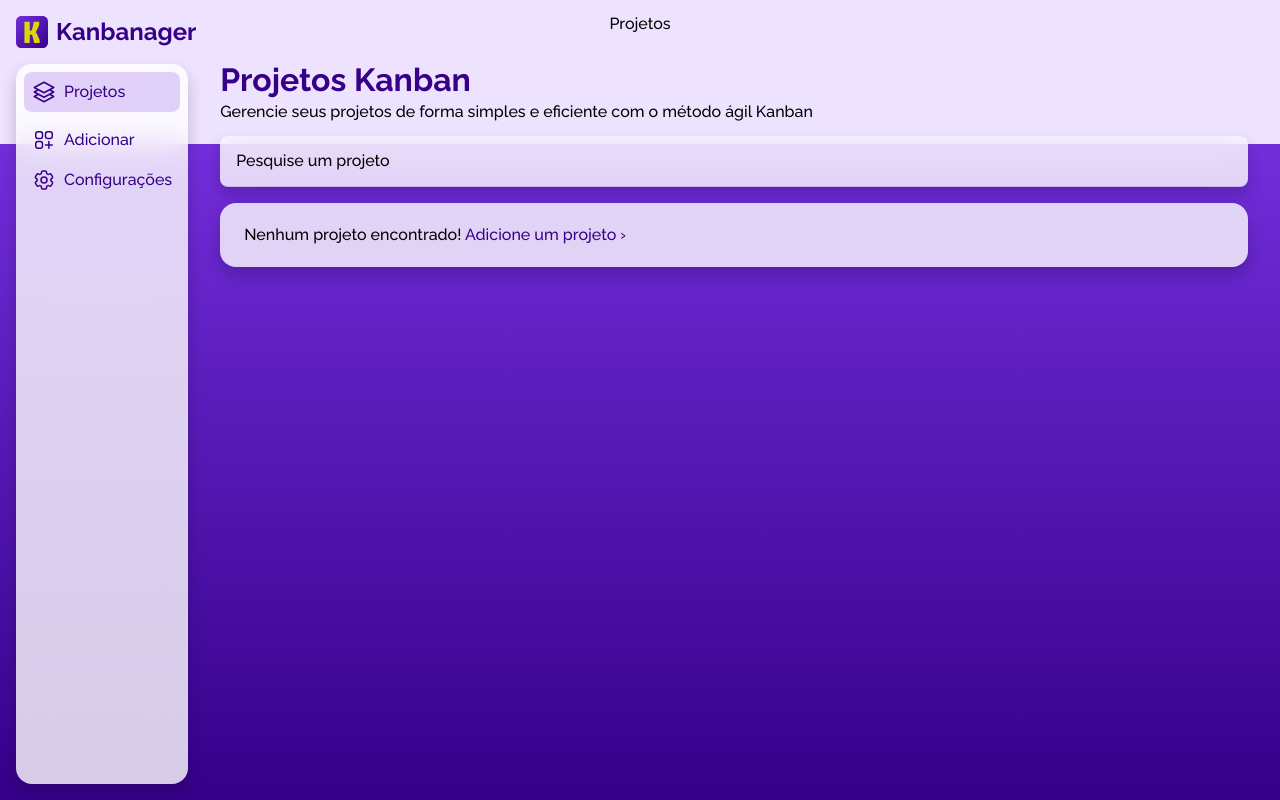
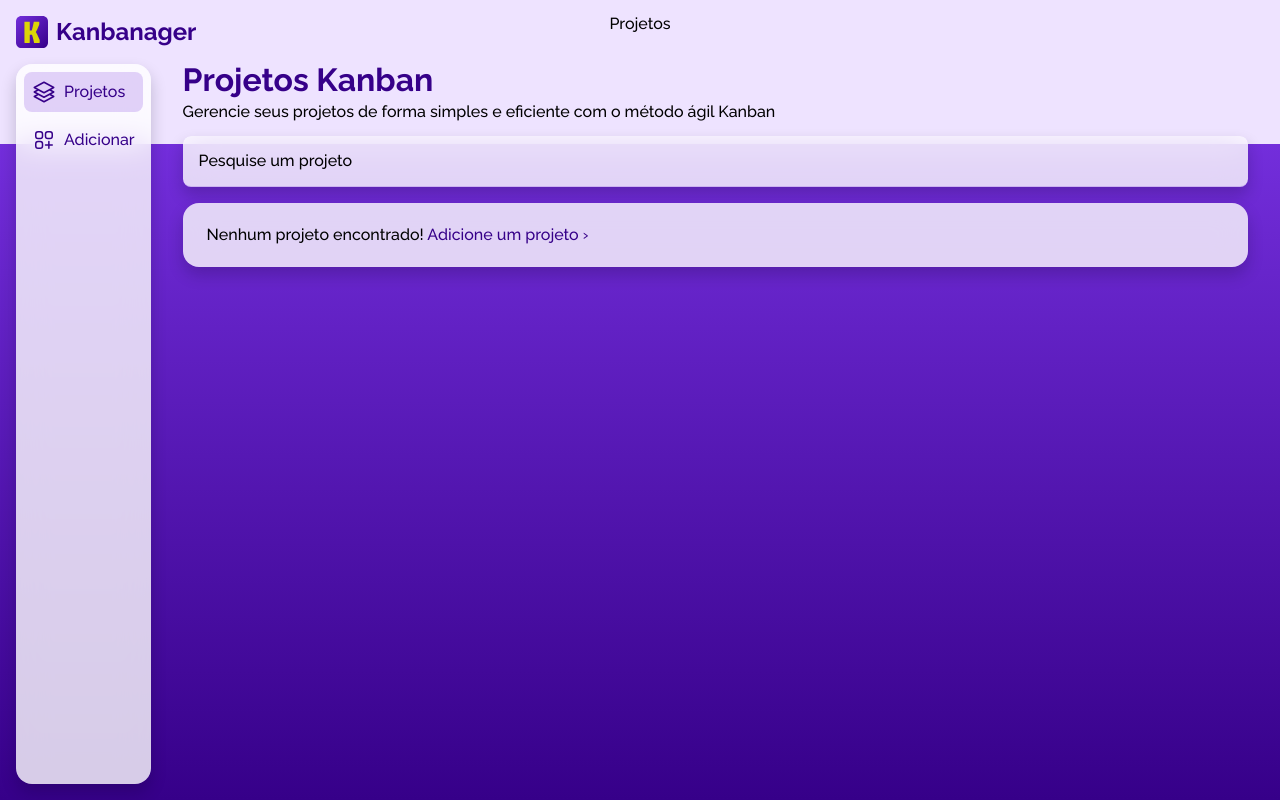
Before and after one commit to D-Picinato/kanbanager, a React (Vite) app: page / in a window 1280 px wide. Built offline with nearby package versions, Linux system fonts and the light colour scheme.

Commit message:
Stages feitas e menu de conigurações desativado

```diff
--- a/src/contexts/NavContext.jsx
+++ b/src/contexts/NavContext.jsx
@@ -24,11 +24,11 @@ export function NavContextProvider({ children }) {
           url: '/addproject',
           icon: <HiOutlineSquaresPlus />
         },
-        {
-          label: 'Configurações',
-          url: '/settings',
-          icon: <HiOutlineCog6Tooth />
-        },
+        // {
+        //   label: 'Configurações',
+        //   url: '/settings',
+        //   icon: <HiOutlineCog6Tooth />
+        // },
       ],
       project: [
         {
```
